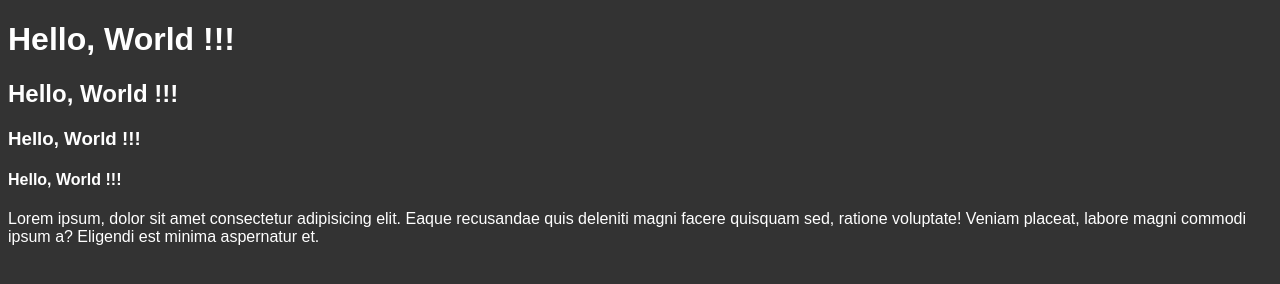
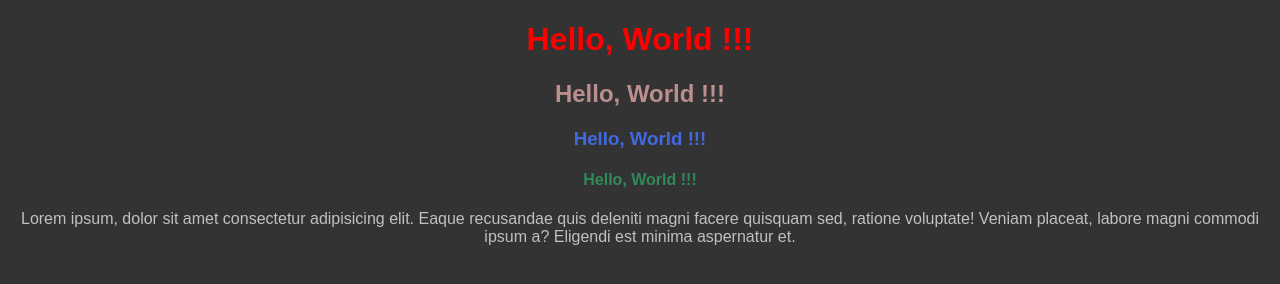
Before and after one commit to dmsda/test-git, a plain HTML site: page index.html in a window 1280 px wide. Drawn offline with Linux system fonts and the light colour scheme.

Commit message:
menambahkan style pada file css

```diff
--- a/style.css
+++ b/style.css
@@ -2,4 +2,26 @@ body {
     background-color: #333;
     color: #fff;
     font-family: Arial, Helvetica, sans-serif;
+    text-align: center;
 }
+
+body h1 {
+    color:red
+}
+
+h2 {
+    color:rosybrown;
+}
+
+h3 {
+    color:royalblue
+}
+
+h4 {
+    color: seagreen;
+}
+
+p {
+    text-align: center;
+    color:silver
+}
```
